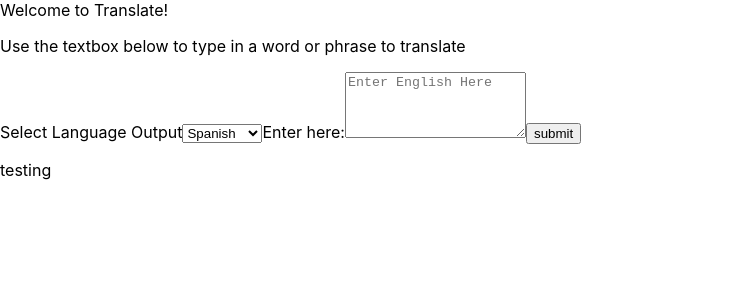
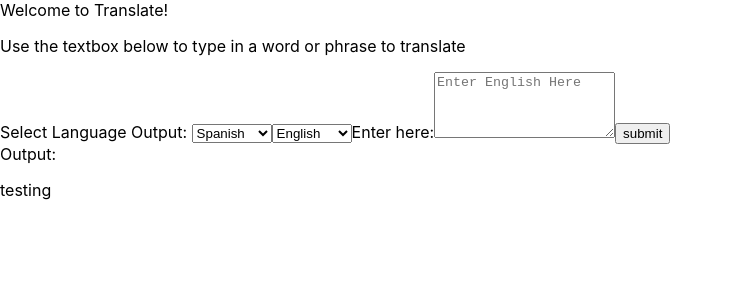
Before and after one commit to afuentes09651/translate, a React (Create React App) app: page / in a window 1280 px wide. Shown: the top 300 px of the page, without its empty margins (0-733 px from the left). Built offline with nearby package versions, Linux system fonts and the light colour scheme.

Commit message:
Implemented langFrom support
Implemented support for the origin lang on the DOM and in js logic. Made a few minor adjustments while writing issues. Added a few comments. Already credited franciscop for API

Co-Authored-By: Francisco Presencia <2801252+franciscop@users.noreply.github.com>

```diff
--- a/src/components/Input.js
+++ b/src/components/Input.js
@@ -8,33 +8,48 @@ function Input(){
 
   const [input, setInput] = useState('');
   const [result, setResult] = useState('testing');
-  const [langTo,setLangTo] = useState('');
 
   async function execTrans(e) {
-    e.preventDefault();
-    console.log(e.target.langTo.value);
+    e.preventDefault(); //we dont want to refresh
+    console.log('Translated to: ',e.target.langTo.value); //debugging
+    console.log('Translated from: ', e.target.langFrom.value);
+    console.log('Text: ', input);
+
+    //lets get our language info so we know how to translate the
     const langTo = e.target.langTo.value;
-    const translation = await translate(input, {to: langTo});
+    const LangFrom = e.target.langFrom.value;
+
+    const translation = await translate(input, {to: langTo, from: langFrom});
     console.log('translated!', translation); //for debbugging
     setResult(translation);
   }
 
   function handleChange(e){
     setInput(e.target.value);
-    console.log(input); //debugging
   }
 
 return(
 <>
 <form
   onSubmit={execTrans}>
-  <label htmlFor='langTo'>Select Language Output</label>
+  <label htmlFor='langTo'>Select Language Output: </label>
+
   <select id='langTo'>
     <option value='es' defaultValue>Spanish</option>
+    <option value='en' >English</option>
     <option value='fr'>French</option>
     <option value='de'>German</option>
     <option value='ja'>Japanese</option>
   </select>
+
+  <select id='langFrom'>
+    <option value='en' defaultValue>English</option>
+    <option value='es'>Spanish</option>
+    <option value='fr'>French</option>
+    <option value='de'>German</option>
+    <option value='ja'>Japanese</option>
+  </select>
+
   <label htmlFor='userInput'>Enter here:</label>
     <textarea
       rows='4'
@@ -47,7 +62,8 @@ return(
     <input type='submit' value='submit'/>
 </form>
 
-  <p>{result}</p>
+<label htmlFor='output'>Output: </label>
+  <p id='output'>{result}</p>
 </>
 );
 
```
Also changed, not shown: 1 other file (tests, documents, lock files or other folders).
